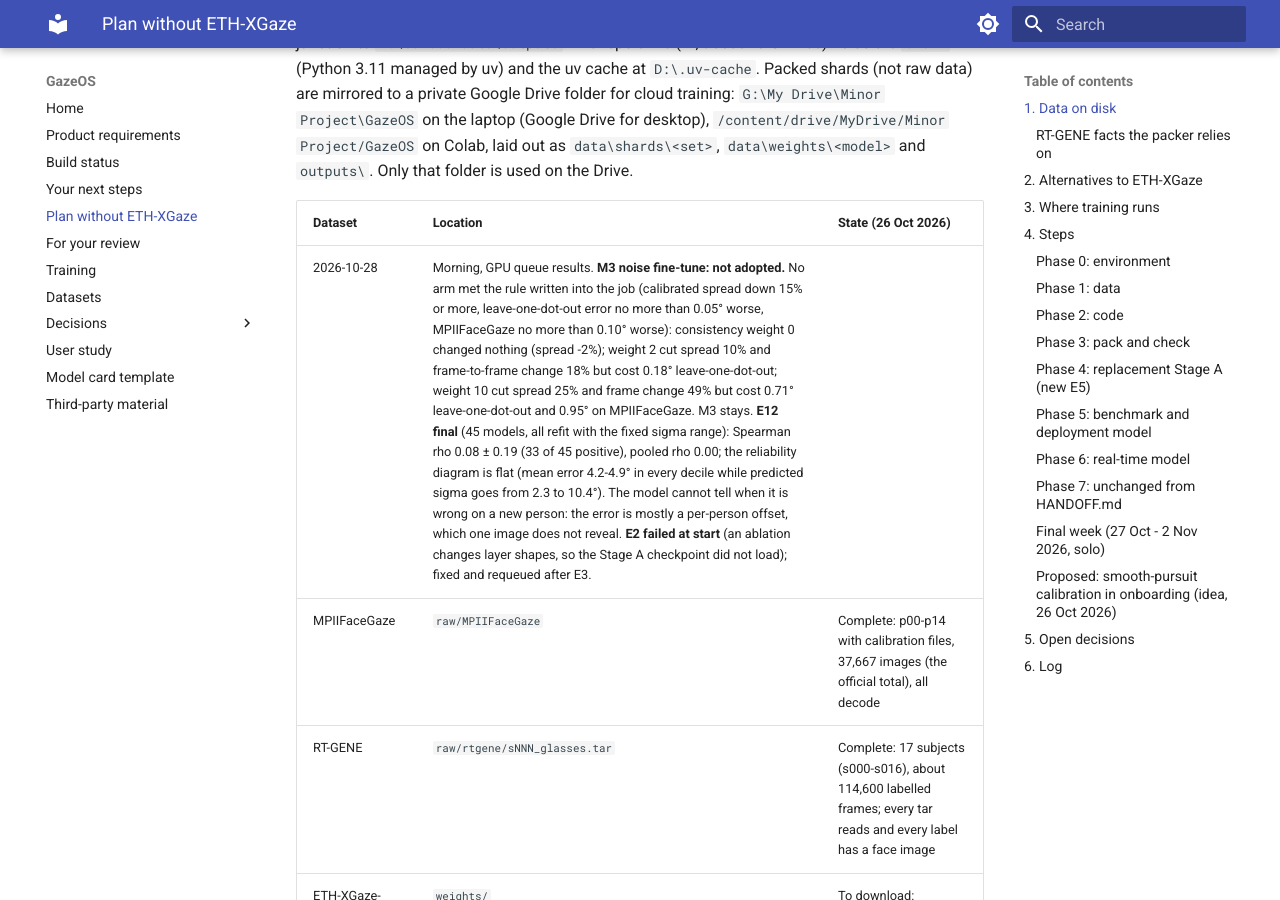
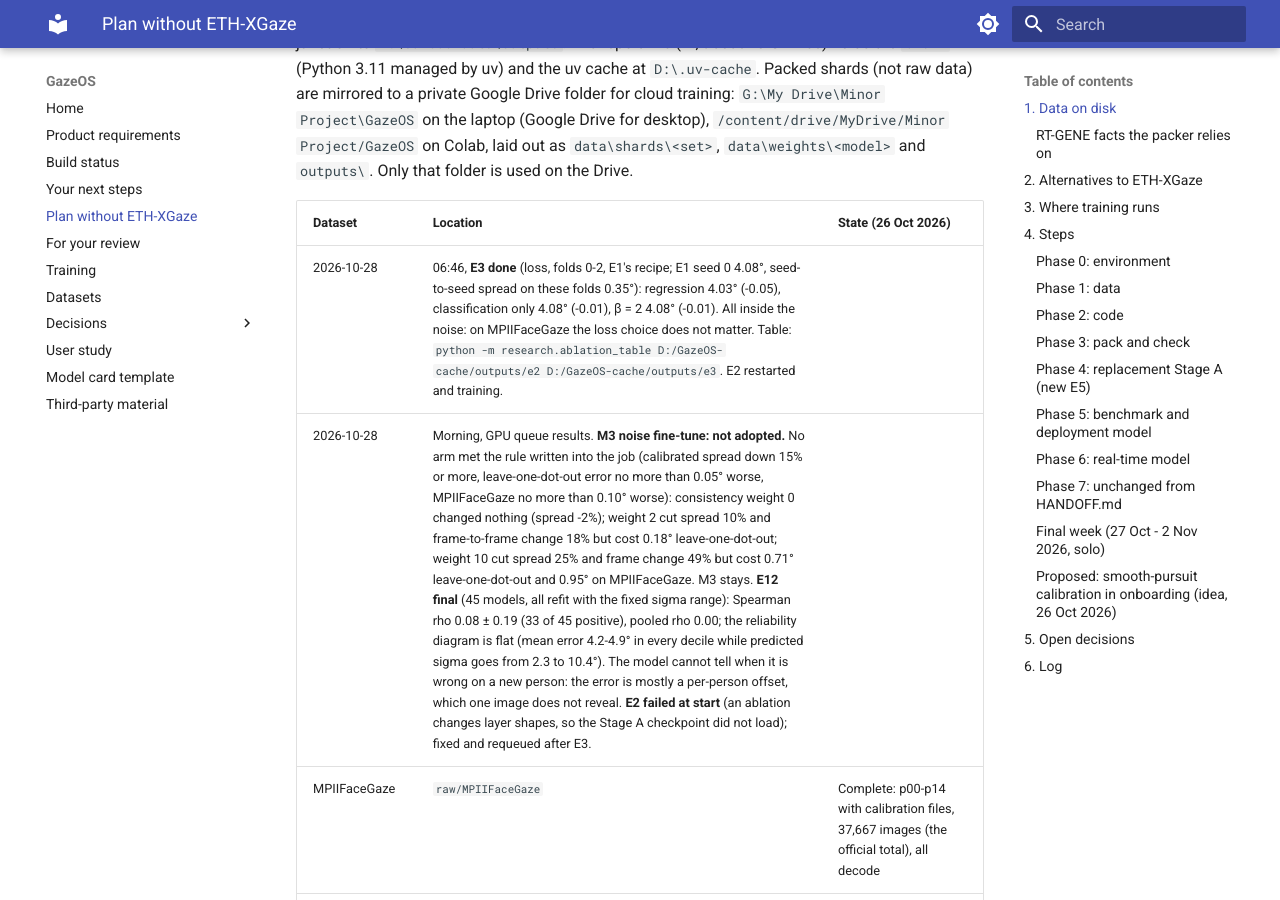
Before and after one commit to deep-9549/Gaze-Os, an MkDocs documentation site: the page built from docs/PLAN.md, in a window 1280 px wide and 900 px high, scrolled down 410 px. Built offline with MkDocs 1.6.1 and Material for MkDocs 9.7.7, drawn with Linux system fonts in a browser that asks for light colours.

Commit message:
docs(plan): E3 results

```diff
--- a/docs/PLAN.md
+++ b/docs/PLAN.md
@@ -23,6 +23,7 @@ used on the Drive.
 
 | Dataset | Location | State (26 Oct 2026) |
 | --- | --- | --- |
+| 2026-10-28 | 06:46, **E3 done** (loss, folds 0-2, E1's recipe; E1 seed 0 4.08°, seed-to-seed spread on these folds 0.35°): regression 4.03° (-0.05), classification only 4.08° (-0.01), β = 2 4.08° (-0.01). All inside the noise: on MPIIFaceGaze the loss choice does not matter. Table: `python -m research.ablation_table D:/GazeOS-cache/outputs/e2 D:/GazeOS-cache/outputs/e3`. E2 restarted and training. |
 | 2026-10-28 | Morning, GPU queue results. **M3 noise fine-tune: not adopted.** No arm met the rule written into the job (calibrated spread down 15% or more, leave-one-dot-out error no more than 0.05° worse, MPIIFaceGaze no more than 0.10° worse): consistency weight 0 changed nothing (spread -2%); weight 2 cut spread 10% and frame-to-frame change 18% but cost 0.18° leave-one-dot-out; weight 10 cut spread 25% and frame change 49% but cost 0.71° leave-one-dot-out and 0.95° on MPIIFaceGaze. M3 stays. **E12 final** (45 models, all refit with the fixed sigma range): Spearman rho 0.08 ± 0.19 (33 of 45 positive), pooled rho 0.00; the reliability diagram is flat (mean error 4.2-4.9° in every decile while predicted sigma goes from 2.3 to 10.4°). The model cannot tell when it is wrong on a new person: the error is mostly a per-person offset, which one image does not reveal. **E2 failed at start** (an ablation changes layer shapes, so the Stage A checkpoint did not load); fixed and requeued after E3. |
 | MPIIFaceGaze | `raw/MPIIFaceGaze` | Complete: p00-p14 with calibration files, 37,667 images (the official total), all decode |
 | RT-GENE | `raw/rtgene/sNNN_glasses.tar` | Complete: 17 subjects (s000-s016), about 114,600 labelled frames; every tar reads and every label has a face image |
```
